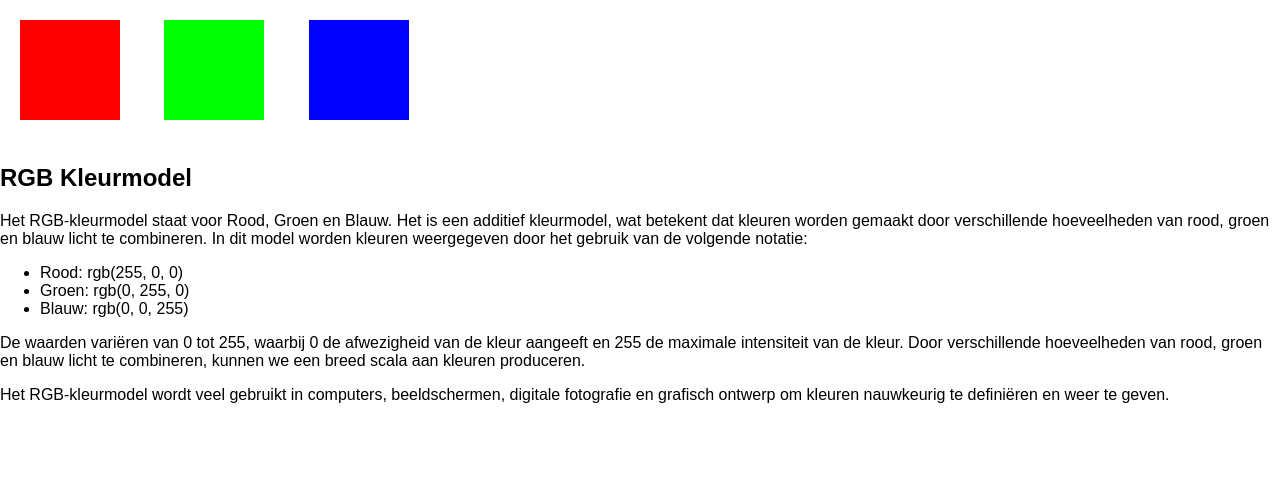
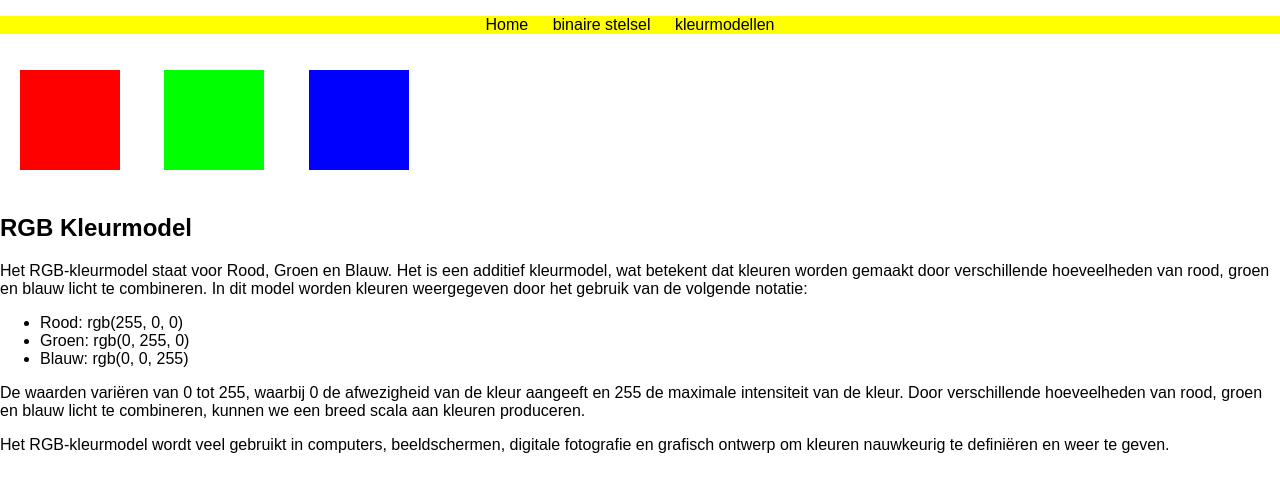
Before and after one commit to Martijnhogenboom/martijnhogenboom.github.io, a plain HTML site: page kleurmodellen.html in a window 1280 px wide. Drawn offline with Linux system fonts and the light colour scheme.

Commit message:
Update kleurmodellen.html

```diff
--- a/kleurmodellen.html
+++ b/kleurmodellen.html
@@ -13,6 +13,13 @@
     </style>
 </head>
 <body>
+       <nav>
+            <ul>
+                <li><a href="#home">Home</a></li>
+                <li><a href="binair stelsel.html">binaire stelsel</a></li>
+                <li><a href="kleurmodellen.html">kleurmodellen</a></li>
+            </ul>
+        </nav>
     <div class="kleur-box" style="background-color: rgb(255, 0, 0);"></div>
     <div class="kleur-box" style="background-color: rgb(0, 255, 0);"></div>
     <div class="kleur-box" style="background-color: rgb(0, 0, 255);"></div>
```
